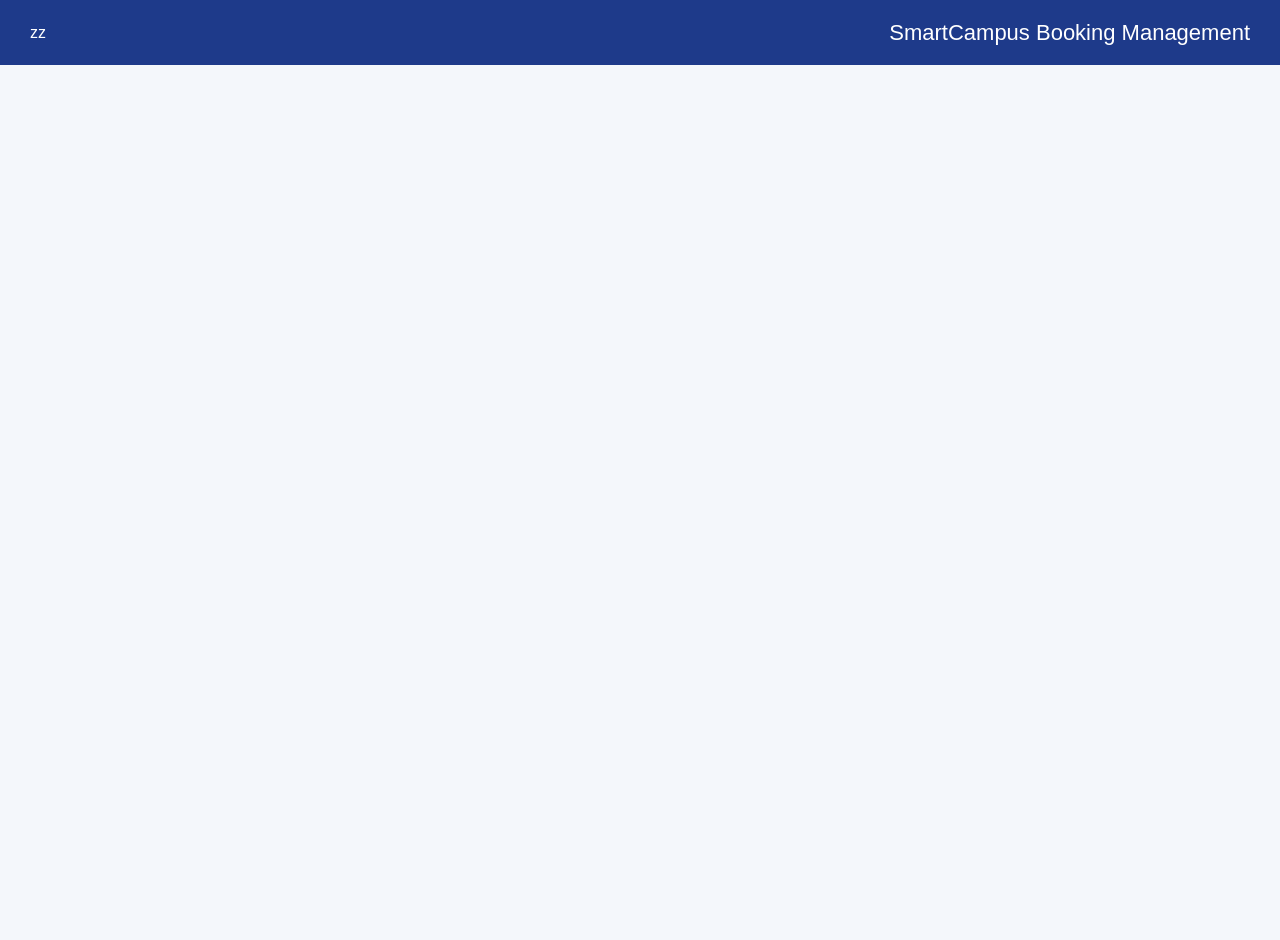
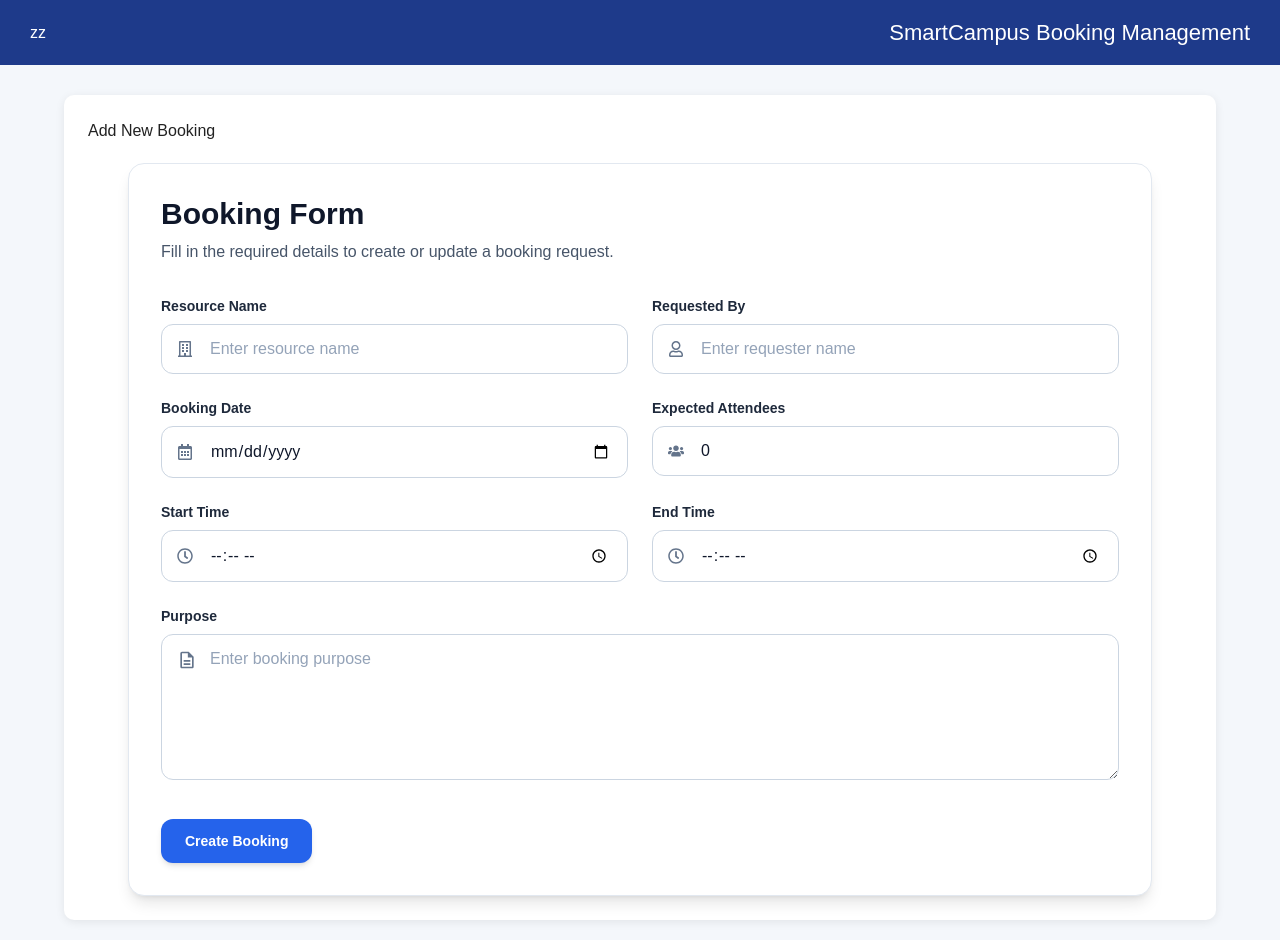
Before and after one commit to uvindu827/it3030-paf-2026-smart-campus-StatX, a React (Create React App) app in the folder frontend/: page /add-booking in a window 1280 px wide. Shown: the top 940 px of the page. Before the commit the page ends 800 px from the top, so only its background shows below. Built offline with nearby package versions, Linux system fonts and the light colour scheme.

Commit message:
feat: integrate BookingForm into AddBookingPage UI

```diff
--- a/frontend/src/pages/AddBookingPage.tsx
+++ b/frontend/src/pages/AddBookingPage.tsx
@@ -5,6 +5,28 @@ import { Booking } from "../types/booking";
 
 function AddBookingPage() {
   const navigate = useNavigate();
+
+  const handleCreateBooking = async (bookingData: Booking) => {
+    try {
+      await createBooking(bookingData);
+      alert("Booking created successfully");
+      navigate("/");
+    } catch (error) {
+      console.error(error);
+      alert("Failed to create booking");
+    }
+  };
+
+  return (
+    <div className="page">
+      <h1>Add New Booking</h1>
+      <BookingForm
+        initialData={null}
+        onSubmit={handleCreateBooking}
+        submitButtonText="Create Booking"
+      />
+    </div>
+  );
 }
 
 export default AddBookingPage;
```
